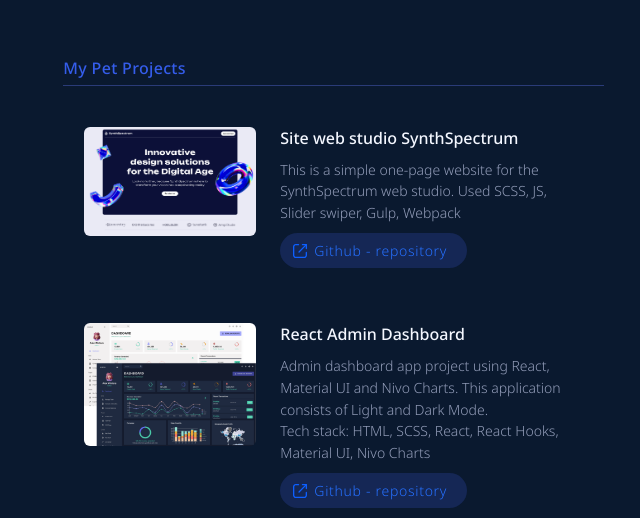
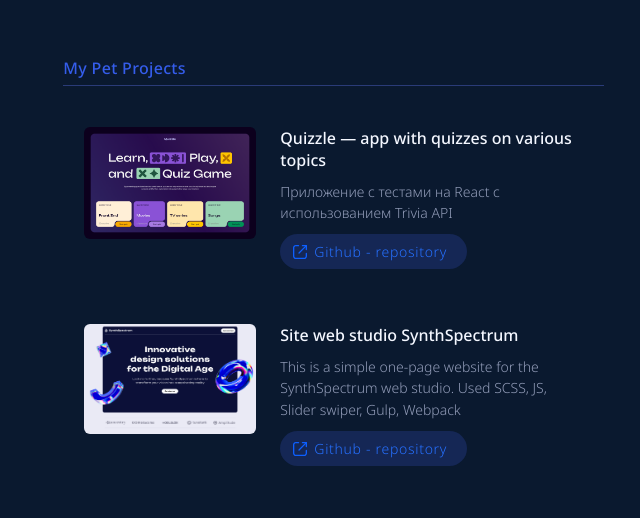
Before and after one commit to SvetlanaShmyhol/svetlanashmyhol.github.io, a plain HTML site: page index.html in a window 1280 px wide. Shown: the part 2144-2662 px from the top of the page, without its empty margins (636-1276 px from the left). Drawn offline with Linux system fonts and the light colour scheme.

Commit message:
add new pet-project - Quizzle

```diff
--- a/index.html
+++ b/index.html
@@ -290,6 +290,46 @@
             <div class="projects-image">
               <a
                 target="_blank"
+                href="https://svetlanashmyhol.github.io/quiz-app/"
+                class="projects-site-link"
+              >
+                <img
+                  class="projects-i"
+                  src="./img/project-4.png"
+                  alt="project-1"
+                />
+              </a>
+            </div>
+            <div class="projects-info">
+              <div class="projects-name">
+                <a
+                  target="_blank"
+                  href="https://svetlanashmyhol.github.io/quiz-app/"
+                  class="projects-name projects-site-link"
+                >
+                  <p>Quizzle — app with quizzes on various topics</p>
+                </a>
+              </div>
+              <div class="project_description">
+                <p>
+                  Приложение с тестами на React с использованием Trivia API
+                </p>
+              </div>
+              <div class="projects-btn">
+                <a
+                  target="_blank"
+                  href="https://github.com/SvetlanaShmyhol/quiz-app"
+                  class="site-link"
+                  >Github - repository</a
+                >
+              </div>
+            </div>
+          </div>
+
+          <div class="projects-box">
+            <div class="projects-image">
+              <a
+                target="_blank"
                 href="https://svetlanashmyhol.github.io/SynthSpectrum/"
                 class="projects-site-link"
               >
```
Also changed, not shown: img/project-4.png (added).
